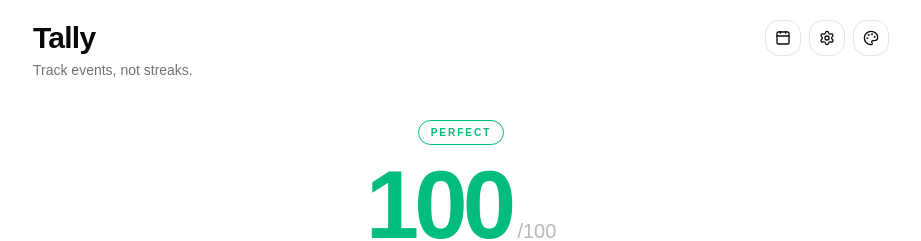
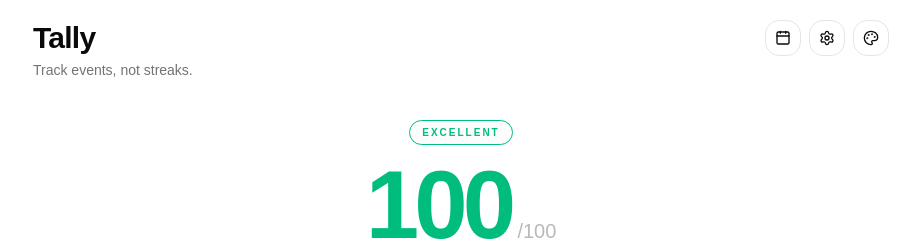
Before and after one commit to AI-Elbaz/tally, a React (Vite) app: page / in a window 1280 px wide. Shown: the top 241 px of the page, without its empty margins (179-1100 px from the left). Built offline with nearby package versions, Linux system fonts and the light colour scheme.

Commit message:
feat: enhance health score calculation with smooth decay and updated rate explanations

```diff
--- a/src/utils.ts
+++ b/src/utils.ts
@@ -1,5 +1,9 @@
-import {isWithinInterval, parseISO, startOfYear} from "date-fns";
+import {isWithinInterval, parseISO} from "date-fns";
 import type {Event, OverallHealth, Ticker, TickerMetrics} from "./types";
+
+// Controls how steeply the score falls as daily rate increases.
+// At k=50: rate 0.0 → 100, rate 0.02 → 91, rate 0.1 → 67, rate 0.5 → 29
+const SCORE_STEEPNESS = 50;
 
 export function calculateTickerMetrics(
   current: number,
@@ -18,107 +22,87 @@
   const isFlat = diff === 0;
 
   const rates: string[] = [];
-  const now = new Date();
   const labelLower = label.toLowerCase();
-  let divisor;
-
-  if (labelLower.includes("week")) divisor = Math.max(1, now.getDay() || 7);
-  else if (labelLower.includes("month")) divisor = Math.max(1, now.getDate());
-  else if (labelLower.includes("year")) {
-    const start = startOfYear(now);
-    const diffTime = now.getTime() - start.getTime();
-    divisor = Math.max(1, Math.ceil(diffTime / (1000 * 60 * 60 * 24)));
-  } else {
-    rates.push("Today");
-    return {diff, pct, isUp, isDown, isFlat, rates};
-  }
-
-  const dailyRate = current / divisor;
 
   if (labelLower.includes("week")) {
+    // No sub-rates for week — daily rate is the only meaningful one
+    const now = new Date();
+    const dayOfWeek = (now.getDay() + 1) % 7 || 7;
+    const dailyRate = current / Math.max(1, dayOfWeek);
     rates.push(`${dailyRate.toFixed(1)} / day`);
   } else if (labelLower.includes("month")) {
+    // Full-period divisors: always /4 weeks, /~30 days
     rates.push(
-      `${dailyRate.toFixed(1)} / day`,
+      `${(current / 30).toFixed(1)} / day`,
       `${(current / 4).toFixed(1)} / wk`,
     );
   } else if (labelLower.includes("year")) {
+    // Full-period divisors: always /365 days, /52 weeks, /12 months
     rates.push(
-      `${dailyRate.toFixed(2)} / day`,
+      `${(current / 365).toFixed(2)} / day`,
       `${(current / 52).toFixed(1)} / wk`,
       `${(current / 12).toFixed(1)} / mo`,
     );
+  } else {
+    rates.push("Today");
   }
 
   return {diff, pct, isUp, isDown, isFlat, rates};
 }
 
 export function calculateOverallHealth(tickers: Ticker[]): OverallHealth {
-  let totalDailyRate = 0;
-  let count = 0;
+  let totalWeightedRate = 0;
+  let totalWeight = 0;
 
-  tickers.forEach(ticker => {
-    const {current, label} = ticker;
-    const now = new Date();
-    let divisor;
+  tickers.forEach(({current, label}) => {
     const labelLower = label.toLowerCase();
+    let dailyRate: number | null = null;
+    let weight = 1;
 
-    if (labelLower.includes("week")) divisor = Math.max(1, now.getDay() || 7);
-    else if (labelLower.includes("month")) divisor = Math.max(1, now.getDate());
-    else if (labelLower.includes("year")) {
-      const start = startOfYear(now);
-      const diffTime = now.getTime() - start.getTime();
-      divisor = Math.max(1, Math.ceil(diffTime / (1000 * 60 * 60 * 24)));
-    } else {
-      return; // Skip 'Today' for overall score to keep it consistent
+    if (labelLower.includes("week")) {
+      const now = new Date();
+      const dayOfWeek = now.getDay() || 7;
+      dailyRate = current / Math.max(1, dayOfWeek);
+      weight = 2; // Recent behavior matters more
+    } else if (labelLower.includes("month")) {
+      dailyRate = current / 30;
+      weight = 2;
+    } else if (labelLower.includes("year")) {
+      dailyRate = current / 365;
+      weight = 1;
     }
+    // "Today" tickers are skipped — a single day is too noisy for the score
 
-    // We weight Week and Month x2 because recent behavior matters more
-    const weight =
-      labelLower.includes("week") || labelLower.includes("month") ? 2 : 1;
-
-    totalDailyRate += (current / divisor) * weight;
-    count += weight;
+    if (dailyRate !== null) {
+      totalWeightedRate += dailyRate * weight;
+      totalWeight += weight;
+    }
   });
 
-  const averageDailyRate = count > 0 ? totalDailyRate / count : 0;
+  const averageDailyRate =
+    totalWeight > 0 ? totalWeightedRate / totalWeight : 0;
 
-  // SCORING LOGIC
-  // 0.0 = 100
-  // 0.2 = 95
-  // 0.5 = 80
-  // 1.0 = 50
-  // 2.0 = 0
+  // Smooth decay: score = 100 / (1 + k * rate)
+  // Never snaps — every change in rate produces a proportional change in score
+  const score = Math.round(100 / (1 + SCORE_STEEPNESS * averageDailyRate));
 
-  let score;
-  let color;
-  let label;
+  const color =
+    score >= 90
+      ? "text-emerald-500"
+      : score >= 70
+        ? "text-yellow-500"
+        : score >= 40
+          ? "text-orange-500"
+          : "text-destructive";
 
-  if (averageDailyRate === 0) {
-    score = 100;
-    color = "text-emerald-500";
-    label = "Perfect";
-  } else if (averageDailyRate < 0.2) {
-    score = 95;
-    color = "text-emerald-500";
-    label = "Excellent";
-  } else if (averageDailyRate < 0.5) {
-    score = 80;
-    color = "text-yellow-500";
-    label = "Good";
-  } else if (averageDailyRate < 1.0) {
-    score = 60;
-    color = "text-orange-500";
-    label = "Fair";
-  } else if (averageDailyRate < 2.0) {
-    score = 30;
-    color = "text-red-500";
-    label = "Poor";
-  } else {
-    score = 0;
-    color = "text-destructive"; // Deep Red
-    label = "Critical";
-  }
+  const label =
+    score >= 90
+      ? "Excellent"
+      : score >= 70
+        ? "Good"
+        : score >= 40
+          ? "Fair"
+          : "Poor";
 
   return {score, color, label};
 }
@@ -127,18 +111,16 @@
   const lowerLabel = label.toLowerCase();
 
   if (lowerLabel.includes("week")) {
-    return "Average events per day so far this week.";
+    return "Daily average based on days elapsed this week.";
   }
-
   if (lowerLabel.includes("month")) {
-    if (rate.includes("/ day")) return "Daily average (Total / Days passed).";
-    if (rate.includes("/ wk")) return "Weekly average (Total / 4).";
+    if (rate.includes("/ day")) return "Daily average (total ÷ 30).";
+    if (rate.includes("/ wk")) return "Weekly average (total ÷ 4).";
   }
-
   if (lowerLabel.includes("year")) {
-    if (rate.includes("/ day")) return "Daily average for the year so far.";
-    if (rate.includes("/ wk")) return "Weekly average (Total / 52).";
-    if (rate.includes("/ mo")) return "Monthly average (Total / 12).";
+    if (rate.includes("/ day")) return "Daily average (total ÷ 365).";
+    if (rate.includes("/ wk")) return "Weekly average (total ÷ 52).";
+    if (rate.includes("/ mo")) return "Monthly average (total ÷ 12).";
   }
 
   return "Average rate.";
```
Also changed, not shown: 1 other file (tests, documents, lock files or other folders).
